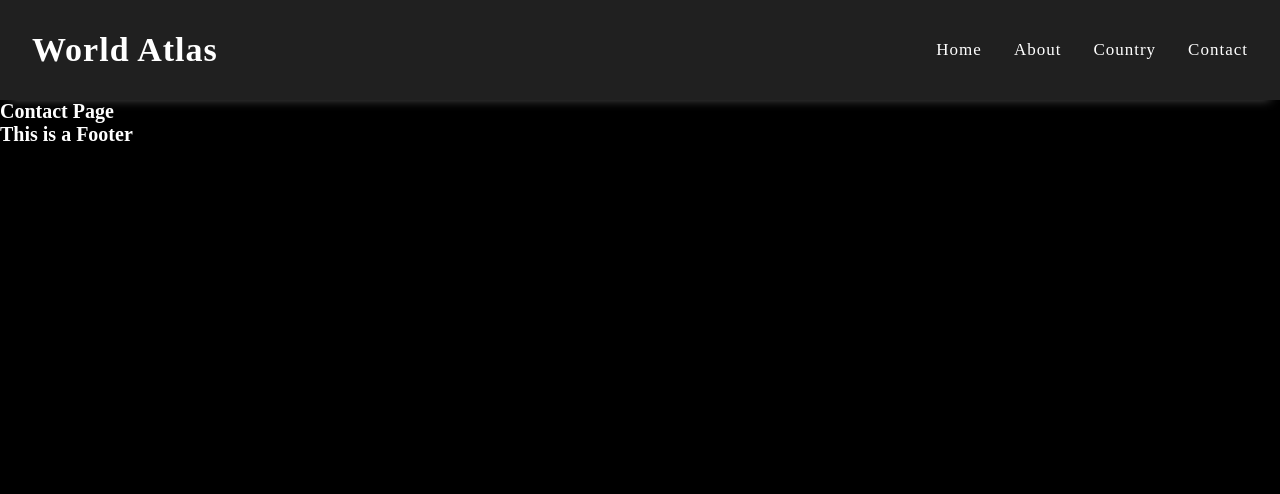
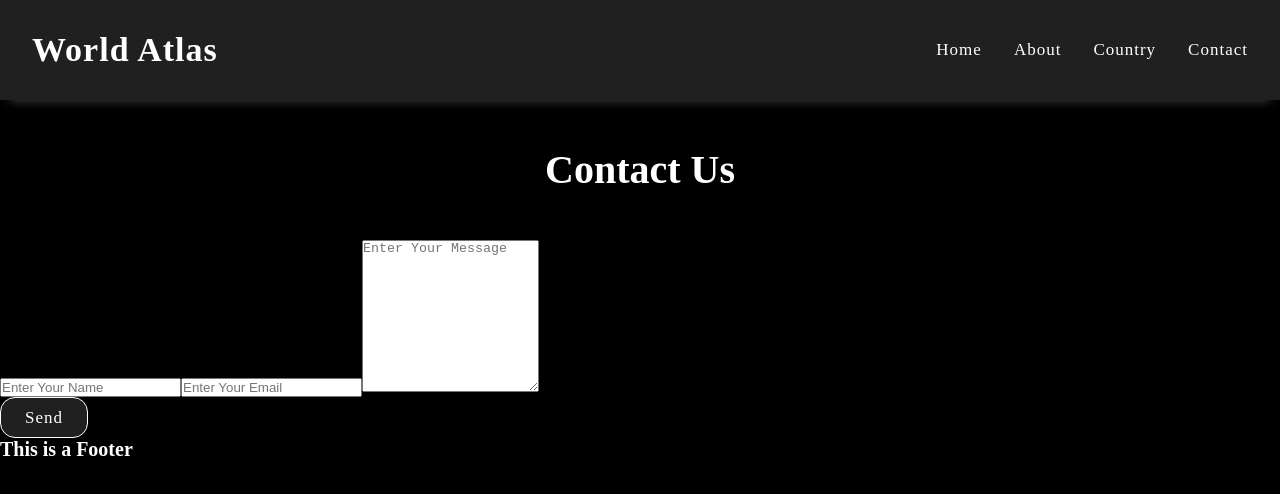
Before and after one commit to sakshi16-b/WorldAtlas, a React (Vite) app: page /contact in a window 1280 px wide. Shown: the top 494 px of the page. Built offline with nearby package versions, Linux system fonts and the light colour scheme.

Commit message:
Contact-page-done

```diff
--- a/src/Pages/Contact.jsx
+++ b/src/Pages/Contact.jsx
@@ -1,3 +1,43 @@
-export const Contact=()=>{
-    return<h1>Contact Page</h1>
+export const Contact = () => {
+    const handleFormSubmit=(formData)=>{
+        console.log(formData.entries())
+        const formInputData=Object.fromEntries(formData.entries())
+        console.log(formInputData);
+
+    }
+
+    return (
+        <section className="section-contact">
+            <h2 className="container-title">Contact Us</h2>
+
+            <div className="container-wrapper">
+                <form action={handleFormSubmit}>
+                    <input type="text"
+                        className="form-control"
+                        required
+                        autoComplete="false"
+                        placeholder="Enter Your Name"
+                        name="username" />
+
+                    <input type="text"
+                        className="form-control"
+                        required
+                        autoComplete="false"
+                        placeholder="Enter Your Email"
+                        name="email" />
+
+                    <textarea
+                        className="form-control"
+                        rows="10"
+                        autoComplete="false"
+                        placeholder="Enter Your Message"
+                        name="message" />
+
+                    <button type="submit" value="send">Send</button>
+
+
+                </form>
+            </div>
+        </section>
+    )
 }
```
